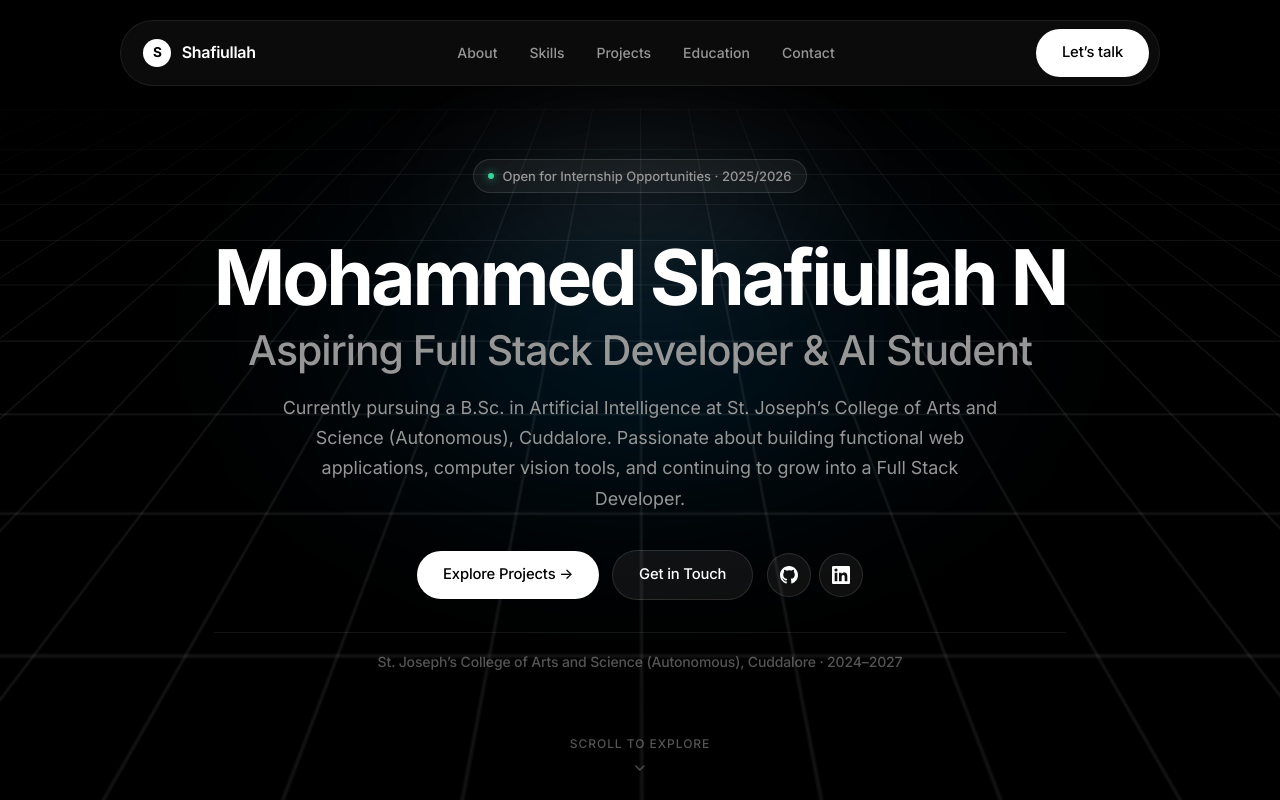
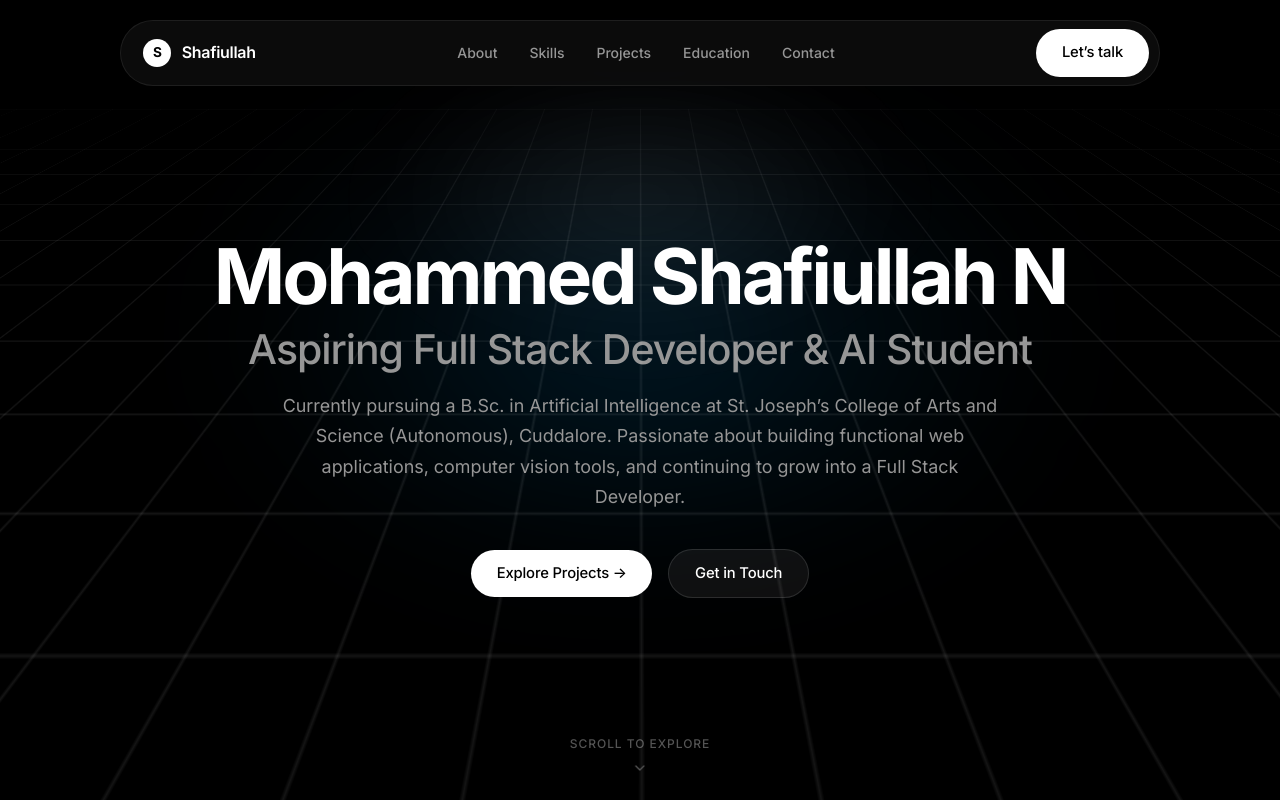
Before and after one commit to Shafyydev/My-Portfolio, a React (Vite) app: page / in a window 1280 px wide. Shown: the top 800 px of the page. Built offline with nearby package versions, Linux system fonts and the light colour scheme.

Commit message:
refactor: remove status badge, hero social buttons, and trust strip as requested

```diff
--- a/src/components/Hero.css
+++ b/src/components/Hero.css
@@ -90,7 +90,6 @@
   line-height: 1.08;
   letter-spacing: -0.04em;
   color: var(--text-white);
-  margin-top: 1.5rem;
   margin-bottom: 1.25rem;
 }
 
@@ -115,47 +114,8 @@
   display: flex;
   align-items: center;
   justify-content: center;
-  gap: 0.85rem;
+  gap: 1rem;
   flex-wrap: wrap;
-  margin-bottom: 2rem;
-}
-
-.df-hero__socials {
-  display: flex;
-  align-items: center;
-  gap: 0.5rem;
-}
-
-.df-hero__social-btn {
-  display: inline-flex;
-  align-items: center;
-  justify-content: center;
-  width: 44px;
-  height: 44px;
-  border-radius: var(--radius-pill);
-  background: rgba(255, 255, 255, 0.06);
-  border: 1px solid rgba(255, 255, 255, 0.12);
-  color: #ffffff;
-  transition: all 0.2s ease;
-}
-
-.df-hero__social-btn:hover {
-  background: rgba(255, 255, 255, 0.15);
-  border-color: rgba(255, 255, 255, 0.3);
-  transform: translateY(-1px);
-}
-
-.df-hero__trust-strip {
-  padding-top: 1rem;
-  border-top: 1px solid rgba(255, 255, 255, 0.08);
-  width: 100%;
-}
-
-.df-hero__trust-text {
-  font-size: 0.875rem;
-  font-weight: 500;
-  color: var(--text-faint);
-  letter-spacing: -0.01em;
 }
 
 /* Scroll indicator */
--- a/src/components/Hero.jsx
+++ b/src/components/Hero.jsx
@@ -1,4 +1,3 @@
-import { IconGitHub, IconLinkedIn } from './Icons.jsx';
 import './Hero.css';
 
 function Hero() {
@@ -14,11 +13,6 @@ function Hero() {
       <div className="container df-hero__container">
         {/* Top Centered Header */}
         <div className="df-hero__header">
-          <div className="section-badge">
-            <span className="section-badge__dot" />
-            <span>Open for Internship Opportunities &middot; 2025/2026</span>
-          </div>
-
           <h1 className="df-hero__title">
             Mohammed Shafiullah N
             <span className="df-hero__role">
@@ -39,35 +33,6 @@ function Hero() {
             <a href="#contact" className="btn-pill-dark">
               Get in Touch
             </a>
-            <div className="df-hero__socials">
-              <a
-                href="https://github.com/Shafyydev"
-                target="_blank"
-                rel="noopener noreferrer"
-                className="df-hero__social-btn"
-                aria-label="GitHub profile"
-                title="GitHub: Shafyydev"
-              >
-                <IconGitHub size={18} />
-              </a>
-              <a
-                href="https://www.linkedin.com/in/Shafyy"
-                target="_blank"
-                rel="noopener noreferrer"
-                className="df-hero__social-btn"
-                aria-label="LinkedIn profile"
-                title="LinkedIn: Shafyy"
-              >
-                <IconLinkedIn size={18} />
-              </a>
-            </div>
-          </div>
-
-          {/* College Sub-Bar */}
-          <div className="df-hero__trust-strip">
-            <span className="df-hero__trust-text">
-              St. Joseph&rsquo;s College of Arts and Science (Autonomous), Cuddalore &middot; 2024&ndash;2027
-            </span>
           </div>
         </div>
       </div>
```
